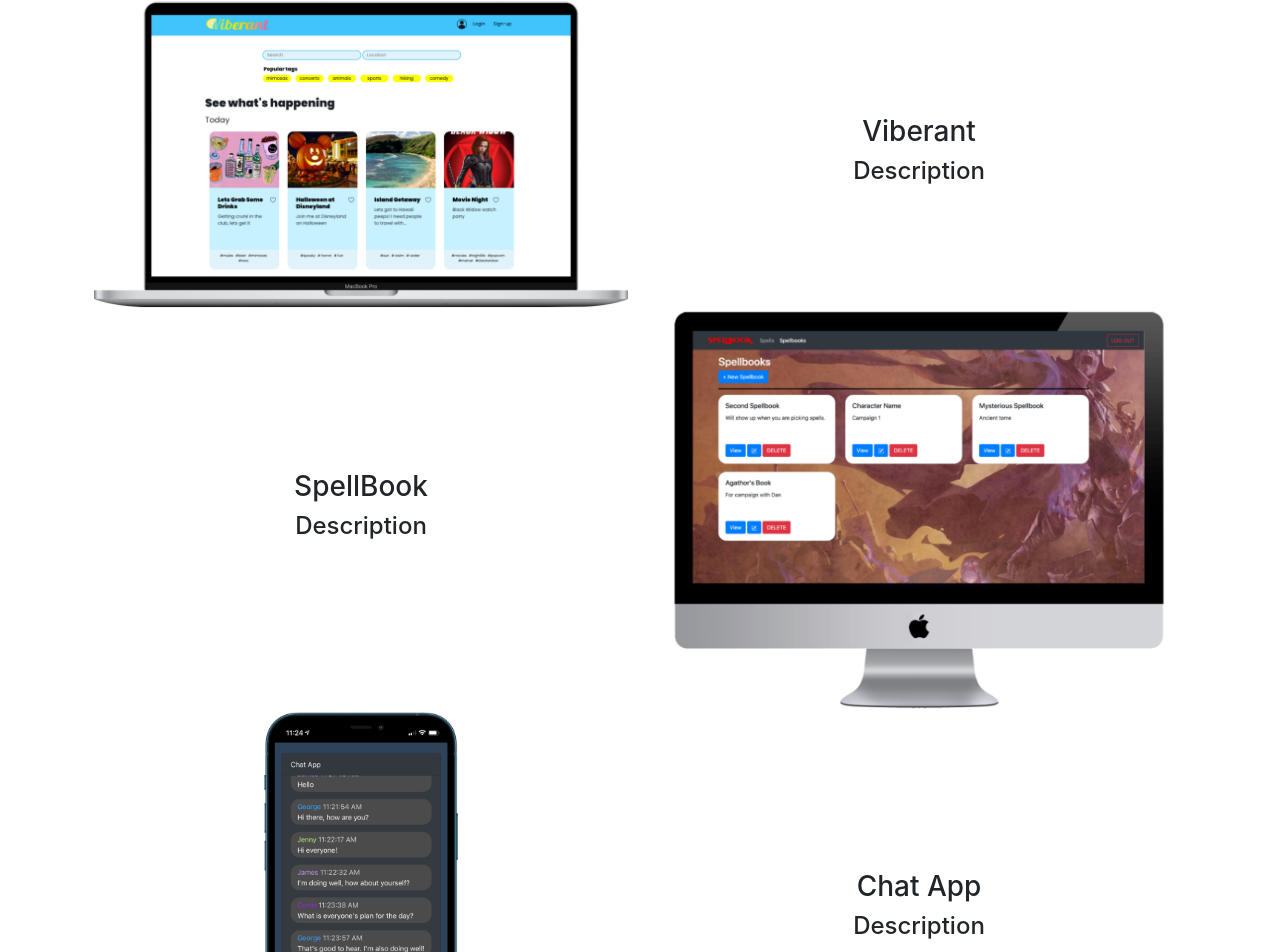
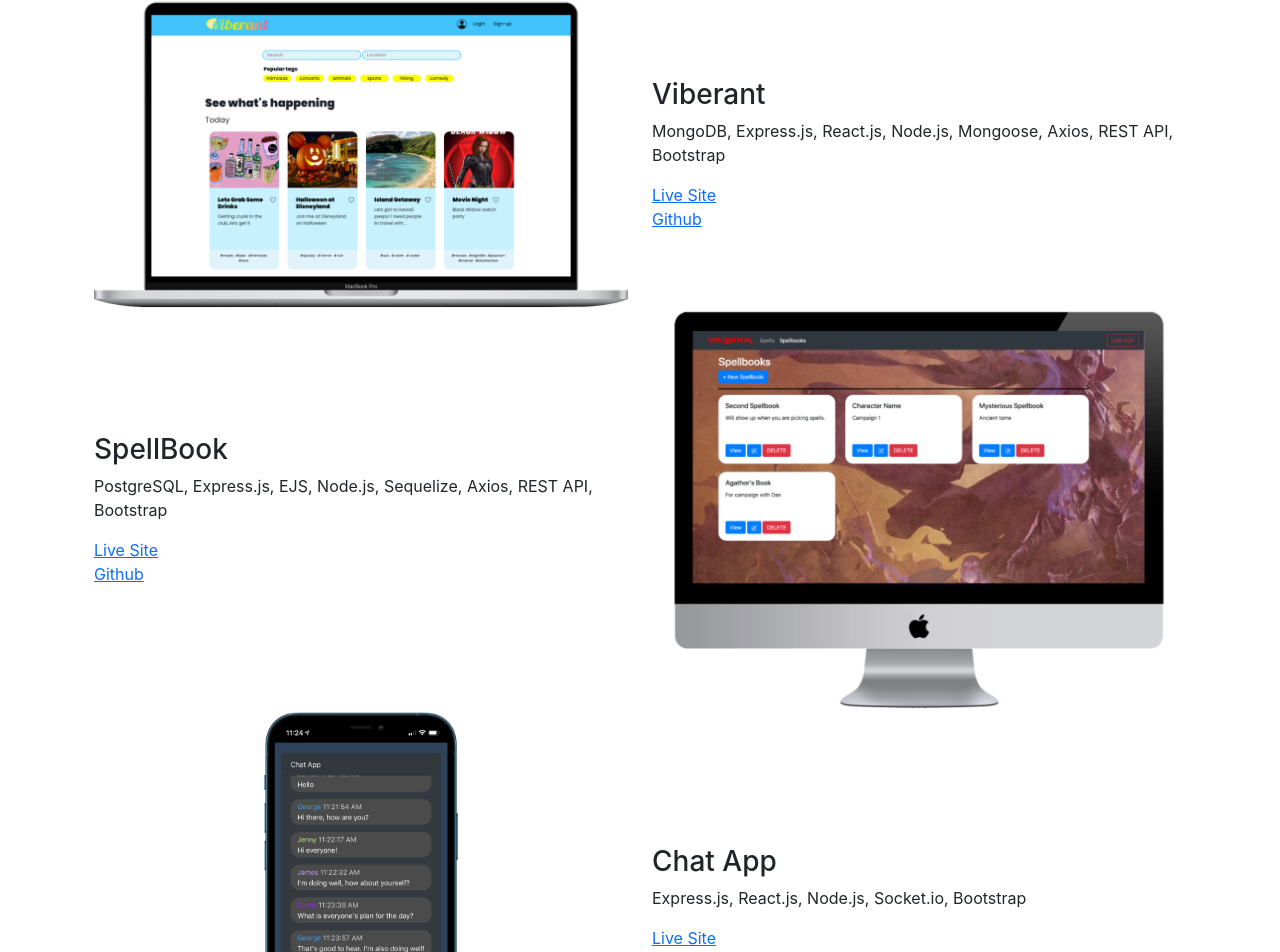
Before and after one commit to Consecratio/portfolio, a React (Create React App) app: page / in a window 1280 px wide. Shown: the part 1433-2385 px from the top of the page. Built offline with nearby package versions, Linux system fonts and the light colour scheme.

Commit message:
added project descriptions, and links

```diff
--- a/src/components/Projects.jsx
+++ b/src/components/Projects.jsx
@@ -13,27 +13,36 @@ const Projects = () => {
                 <Col>
                     <img src={viberant} alt="Viberant" style={{ height: "100%", maxWidth: "100%", margin: "0 auto", display: "block" }} />
                 </Col>
-                <Col className="mx-auto text-center">
-                    <h3>Viberant</h3>
-                    <h4>Description</h4>
+                <Col className="mx-auto">
+                    <h3 className="project-name">Viberant</h3>
+                    <p className="tech-stack">MongoDB, Express.js, React.js, Node.js, Mongoose, Axios, REST API, Bootstrap</p>
+                    <a href="https://admiring-spence-c2dab0.netlify.app/" target="_blank" className="live-site-link">Live Site</a>
+                    <br />
+                    <a href="https://github.com/Consecratio/mern-auth-client" target="_blank" className="github-link">Github</a>
                 </Col>
             </Row>
             <Row lg={2} className="align-items-center flex-row-reverse" >
                 <Col>
                     <img src={spellbook} alt="Spellbook" style={{ maxHeight: "50vh", maxWidth: "100%", margin: "0 auto", display: "block" }} />
                 </Col>
-                <Col className="mx-auto text-center">
+                <Col className="mx-auto">
                     <h3>SpellBook</h3>
-                    <h4>Description</h4>
+                    <p className="tech-stack">PostgreSQL, Express.js, EJS, Node.js, Sequelize, Axios, REST API, Bootstrap</p>
+                    <a href="https://spellbook-project.herokuapp.com/" target="_blank" className="live-site-link">Live Site</a>
+                    <br />
+                    <a href="https://github.com/Consecratio/project-2-spellbook" target="_blank" className="github-link">Github</a>
                 </Col>
             </Row>
             <Row lg={2} className="align-items-center" >
                 <Col>
                     <img src={chatApp} alt="Chat App" style={{ height: "50vh", margin: "0 auto", display: "block" }} />
                 </Col>
-                <Col className="mx-auto text-center">
+                <Col className="mx-auto">
                     <h3>Chat App</h3>
-                    <h4>Description</h4>
+                    <p className="tech-stack">Express.js, React.js, Node.js, Socket.io, Bootstrap</p>
+                    <a href="https://practical-visvesvaraya-c80ca0.netlify.app/" target="_blank" className="live-site-link">Live Site</a>
+                    <br />
+                    <a href="https://github.com/Consecratio/chat-app-client" target="_blank" className="github-link">Github</a>
                 </Col>
             </Row>
         </div>
```
